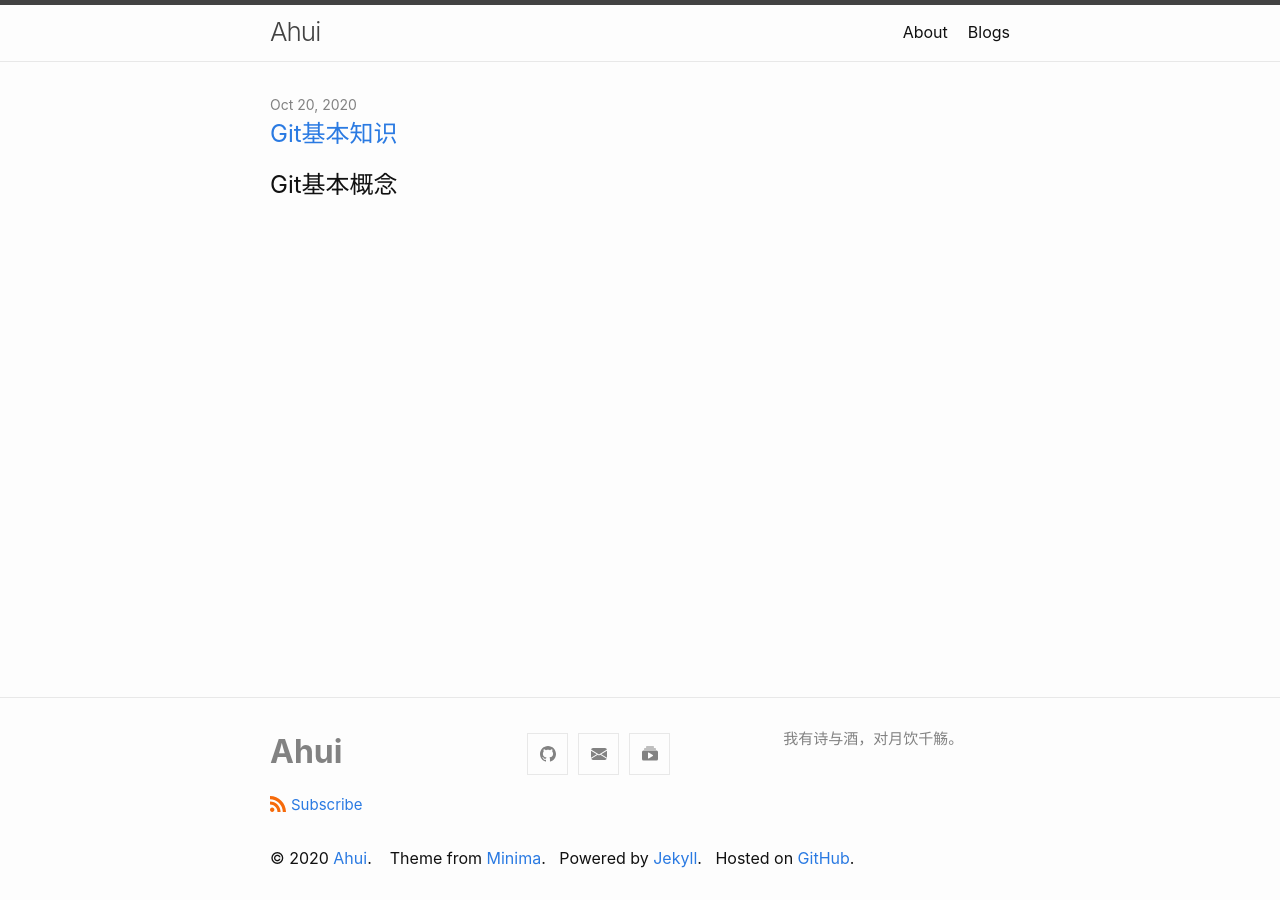
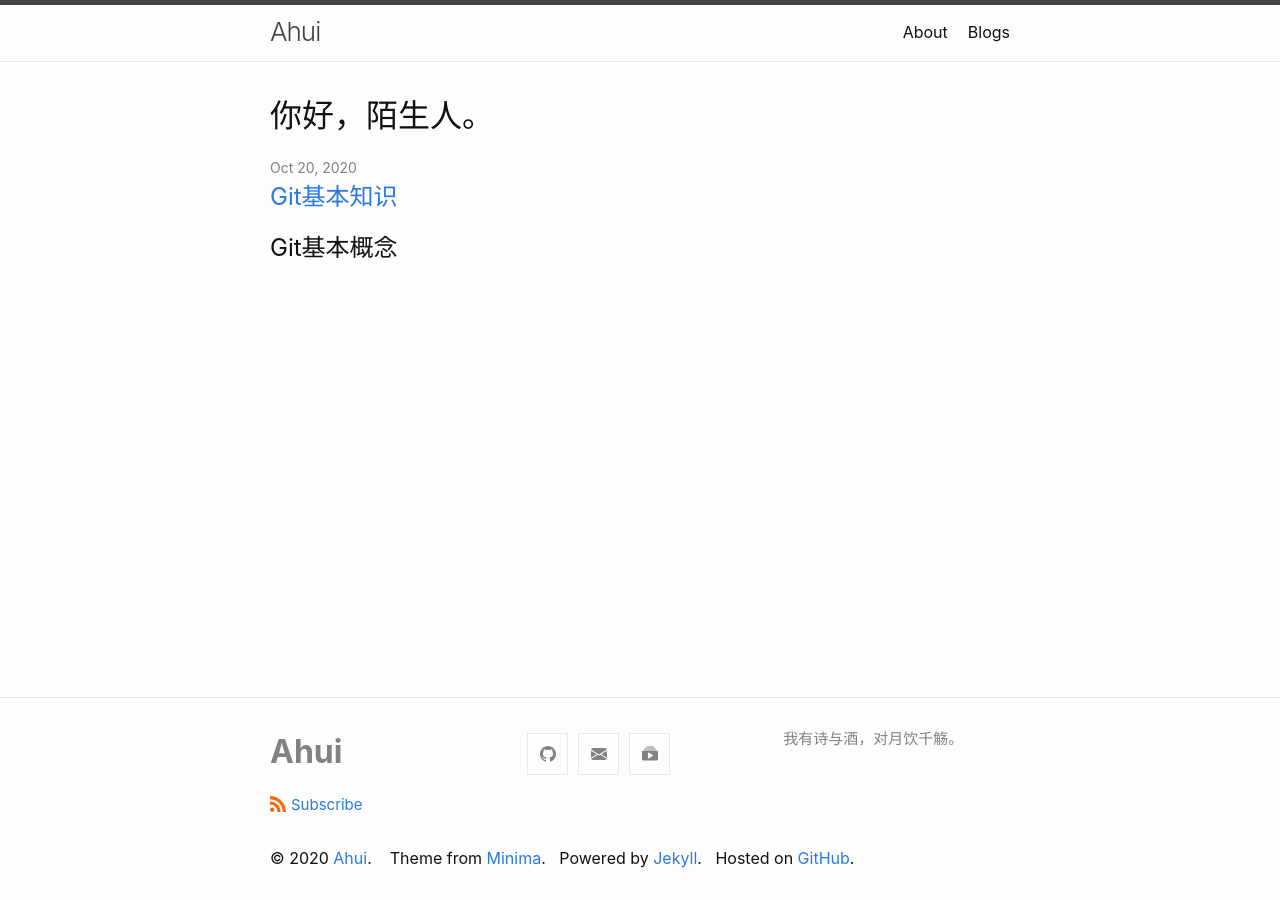
Before and after one commit to ahuijustin/ahuijustin.github.io, a Jekyll site: the page built from index.markdown, in a window 1280 px wide. Built offline with Jekyll 4.4.1, drawn with Linux system fonts in a browser that asks for light colours.

Commit message:
add h1 to index

```diff
--- a/index.markdown
+++ b/index.markdown
@@ -4,3 +4,4 @@
 
 layout: home
 ---
+# 你好，陌生人。
```
